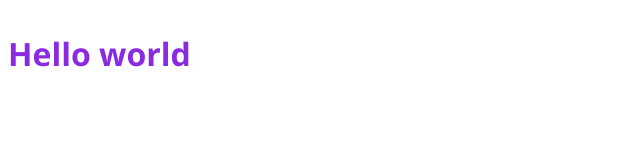
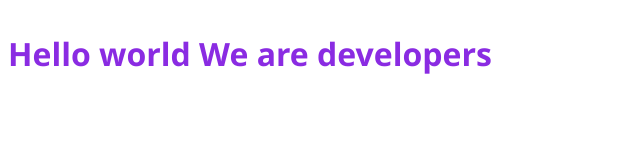
Before and after one commit to Hope1226/Microverse_Umid-and-Khalid-HTML-CSS-project, a plain HTML site: page index.html in a window 1280 px wide. Shown: the whole page, without its empty margins (0-640 px from the left). Drawn offline with Linux system fonts and the light colour scheme.

Commit message:
modifing the text

```diff
--- a/index.html
+++ b/index.html
@@ -7,7 +7,7 @@
   </head>
 
   <body>
-    <p>Hello world</p>
+    <p>Hello world We are developers </p>
 	<script  src="js/index.js"></script>
 	<script src="https://cdn.freecodecamp.org/testable-projects-fcc/v1/bundle.js"></script>
   </body>
```
